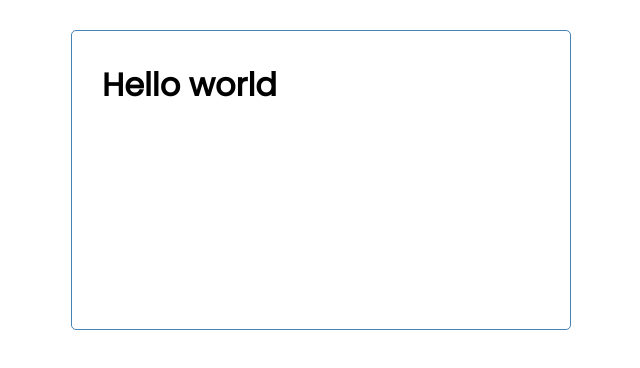
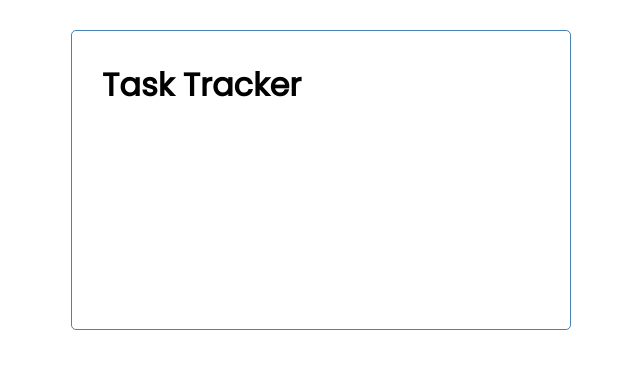
Before and after one commit to SantiagoRobinet/vue-first-steps, a Vue app: page / in a window 1280 px wide. Shown: the top 368 px of the page, without its empty margins (319-959 px from the left). Built offline with nearby package versions, Linux system fonts and the light colour scheme.

Commit message:
add Header component

```diff
--- a/src/App.vue
+++ b/src/App.vue
@@ -1,26 +1,27 @@
 <template>
-<div class="container">
-  <h1>Hello world</h1>
-</div>
+  <div class="container">
+    <Header title="Task Tracker" />
+  </div>
 </template>
 
 <script>
+import Header from "./components/Header.vue";
 
 export default {
-  name: 'App',
-  components: {}
-}
+  name: "App",
+  components: { Header },
+};
 </script>
 
 <style>
-@import url('https://fonts.googleapis.com/css2?family=Poppins:wght@300;400&display=swap');
+@import url("https://fonts.googleapis.com/css2?family=Poppins:wght@300;400&display=swap");
 * {
   box-sizing: border-box;
   margin: 0;
   padding: 0;
 }
 body {
-  font-family: 'Poppins', sans-serif;
+  font-family: "Poppins", sans-serif;
 }
 .container {
   max-width: 500px;
--- /dev/null
+++ b/src/components/Header.vue
@@ -0,0 +1,23 @@
+<template>
+  <header>
+    <h1>{{ title }}</h1>
+  </header>
+</template>
+
+<script>
+export default {
+  name: "Header",
+  props: {
+    title: String,
+  },
+};
+</script>
+
+<style scoped>
+header {
+  display: flex;
+  justify-content: space-between;
+  align-items: center;
+  margin-bottom: 20px;
+}
+</style>
```
